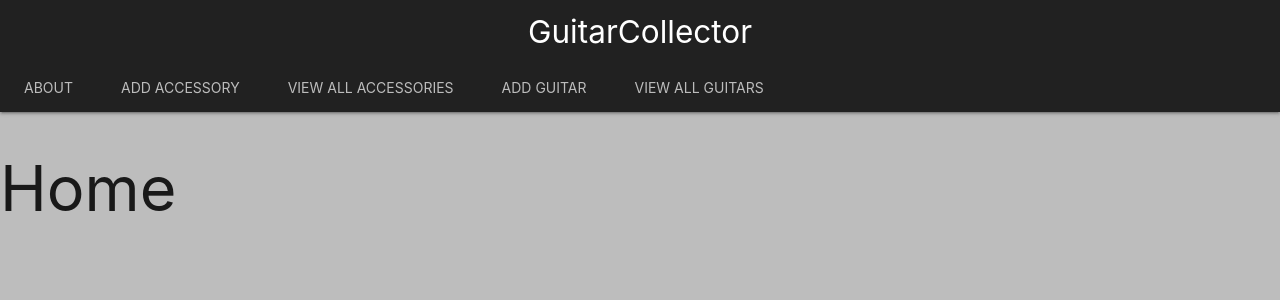
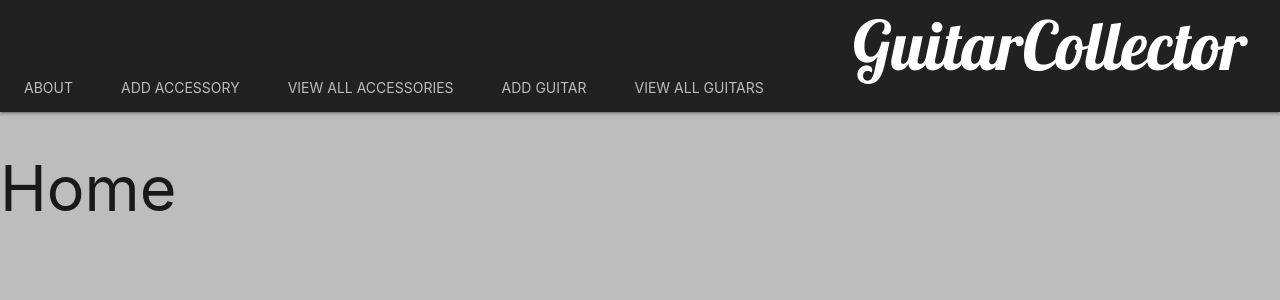
Before and after one commit to CodyMurr/guitar-collector, a Django app: page / in a window 1280 px wide. Shown: the top 300 px of the page. Run offline with Django 4.2, Linux system fonts and the light colour scheme.

Commit message:
update header and logo font

```diff
--- a/main_app/static/css/style.css
+++ b/main_app/static/css/style.css
@@ -1,7 +1,15 @@
-a {
-    font-size: 1.5em;
-}
-
 table {
     width: 50vw;
 }
+
+header > nav > .nav-wrapper > a {
+    font-family: 'Lobster', cursive;
+    font-size: 4.5em;
+    margin-top: 1%;
+    margin-right: 2%;
+}
+
+.nav-content {
+    width: 100%;
+    justify-content: center;
+}
--- a/main_app/templates/base.html
+++ b/main_app/templates/base.html
@@ -8,6 +8,7 @@
     <meta name="viewport" content="width=device-width, initial-scale=1.0">
     <title>Guitar Collector</title>
     <link rel="stylesheet" href="https://cdnjs.cloudflare.com/ajax/libs/materialize/1.0.0/css/materialize.min.css">
+    <link href="https://fonts.googleapis.com/css2?family=Lobster&display=swap" rel="stylesheet">
     <link rel="stylesheet" href="{% static 'css/style.css' %}">
     <script src="https://cdnjs.cloudflare.com/ajax/libs/materialize/1.0.0/js/materialize.min.js"></script>
 </head>
@@ -15,7 +16,7 @@
     <header>
         <nav class="nav-extended grey darken-4">
             <div class="nav-wrapper">
-                <a href="{% url 'home' %}" class="brand-logo center">GuitarCollector</a>
+                <a href="{% url 'home' %}" class="brand-logo right">GuitarCollector</a>
             </div>
             <div class="nav-content">
                 <ul class="tabs tabs-transparent">
```
